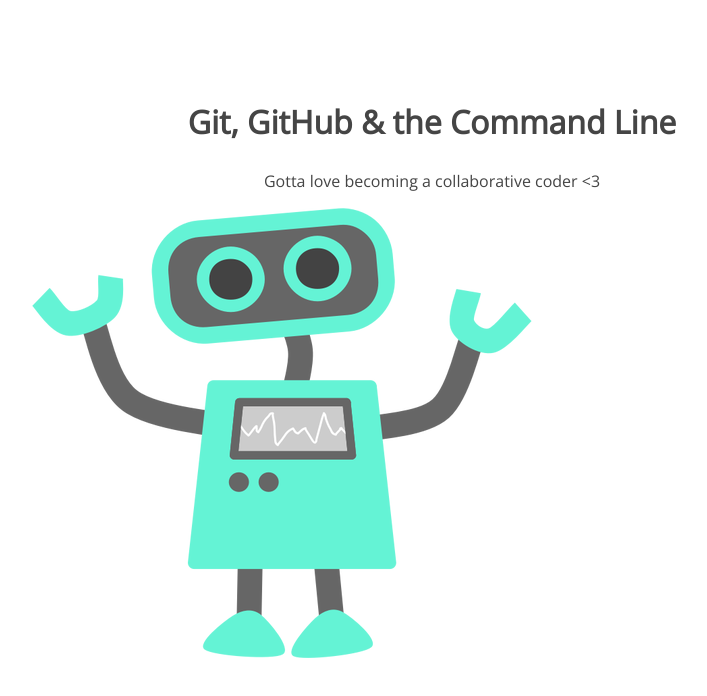
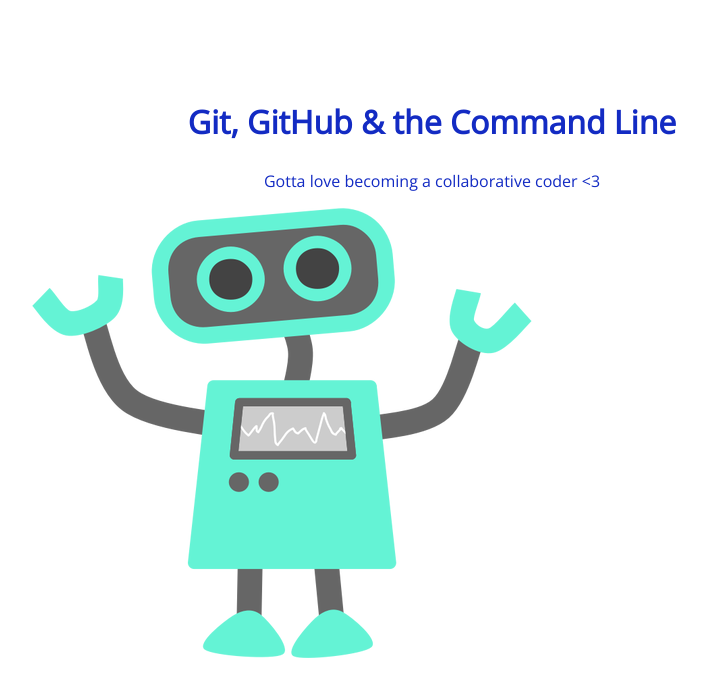
Before and after one commit to d0bie/105-project, a plain HTML site: page index.html in a window 1280 px wide. Shown: the whole page, without its empty margins (208-915 px from the left). Drawn offline with nearby package versions, Linux system fonts and the light colour scheme.

Commit message:
h1 color change

```diff
--- a/css/style.css
+++ b/css/style.css
@@ -5,7 +5,7 @@ section {
 section h1,
 section p {
 	text-align: center;
-	color: #454545;
+	color: #132BC3;
 }
 section h1 {
 	font: 32px 'Open Sans';
```
